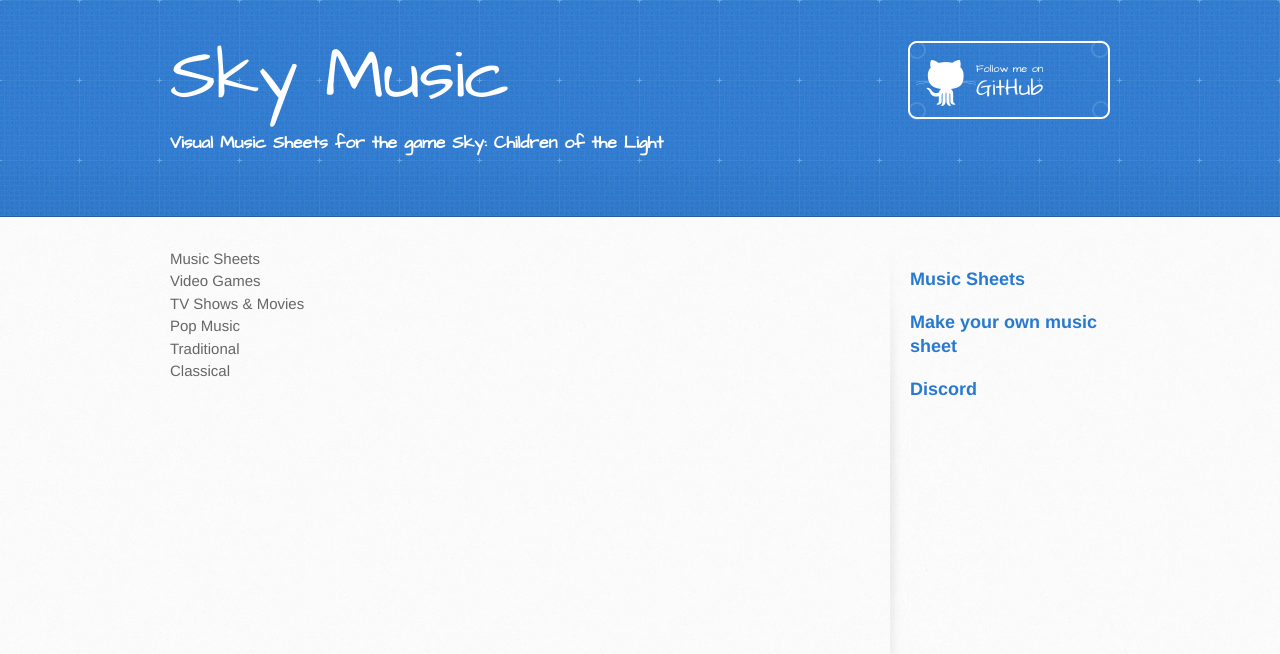
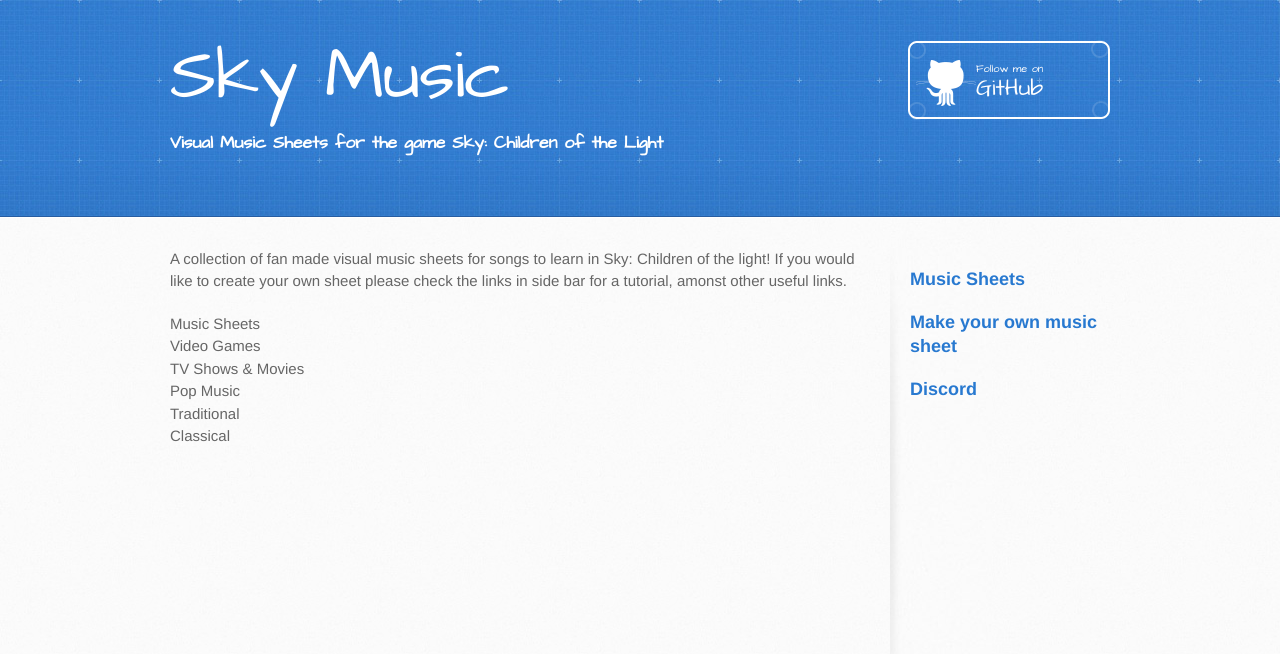
Before and after one commit to sky-music/sky-music.github.io, a Jekyll site: the page built from index.md, in a window 1280 px wide. Shown: the top 654 px of the page. Built offline with Jekyll 4.4.1, drawn with Linux system fonts in a browser that asks for light colours.

Commit message:
Update index.md

```diff
--- a/index.md
+++ b/index.md
@@ -2,82 +2,86 @@
 layout: default
 ---
 
+A collection of fan made visual music sheets for songs to learn in Sky: Children of the light!
+If you would like to create your own sheet please check the links in side bar for a tutorial, amonst other useful links.
+
+
 <details>
   <summary>Music Sheets</summary>
 
-..*Can't Help Falling in Love (Intro)
-..*Graduation Photo
-..*Hallelujah
-..*Illusionary Daytime Flute
-..*Kiss the Rain
-..*Love Like You (transcribed by Nezara)
-..*Mitsuha's Theme - Kimi No Na wa (transcribed by Peri)
-..*Superstition (transcribed by Nezara)
-..*You are my Sunshine
+Can't Help Falling in Love (Intro)
+Graduation Photo
+Hallelujah
+Illusionary Daytime Flute
+Kiss the Rain
+Love Like You (transcribed by Nezara)
+Mitsuha's Theme - Kimi No Na wa (transcribed by Peri)
+Superstition (transcribed by Nezara)
+You are my Sunshine
 </details>
 
 <details>
   <summary>Video Games</summary>
 
-*Dearly Beloved (Kingdom Hearts)
-*Pokemon Center Theme
-*Song of Storms - Legend of Zelda
-*Super Mario NES Theme (simple version)
-*Super Mario NES Theme (with chords)
-*Sweden (Minecraft) - C418
-*Threshold (Journey)
-*Zelda's Lullaby (Ocarina of Time)
+Dearly Beloved (Kingdom Hearts)
+Pokemon Center Theme
+Song of Storms - Legend of Zelda
+Super Mario NES Theme (simple version)
+Super Mario NES Theme (with chords)
+Sweden (Minecraft) - C418
+Threshold (Journey)
+Zelda's Lullaby (Ocarina of Time)
 </details>
 
 <details>
   <summary>TV Shows & Movies</summary>
 
-*Always With Me - Spirited Away
-*Binary Sunset - Star Wars
-*Dango daikazoku - Kyoto Animation
-*Davy Jones Theme - Pirates of the Caribbean
-*Do-Re-Mi - The Sound of Music
-*Godfather Theme - Speak Softly Love
-*Harry Potter - Hedwig's Theme (Advanced)
-*Little Boxes - Weeds
-*Married Life - UP
-*My Heart Will Go On - Titanic Theme
-*Rugrats Theme
-*Shiny (Moana)
-*Somewhere Over the Rainbow (Advanced)
-*穿越时空的思念
+Always With Me - Spirited Away
+Binary Sunset - Star Wars
+Dango daikazoku - Kyoto Animation
+Davy Jones Theme - Pirates of the Caribbean
+Do-Re-Mi - The Sound of Music
+Godfather Theme - Speak Softly Love
+Harry Potter - Hedwig's Theme (Advanced)
+Little Boxes - Weeds
+Married Life - UP
+My Heart Will Go On - Titanic Theme
+Rugrats Theme
+Shiny (Moana)
+Somewhere Over the Rainbow (Advanced)
+穿越时空的思念
 </details>
 
 <details>
   <summary>Pop Music</summary>
 
-*Eleanor Rigby (The Beatles)
-*Hey Jude (The Beatles)
-*Island in the Sun (Weezer)
-*Kaze wo atsumete (Happy End, 1971)
-*Last Christmas (first verse)
-*Take on me (A-Ah)
-*With a little help from my friends (The Beatles)
-*Yellow Submarine (The Beatles)
-*Yesterday (The Beatles)
-*Young Dumb & Broke (Khalid)
+Eleanor Rigby (The Beatles)
+Hey Jude (The Beatles)
+Island in the Sun (Weezer)
+Kaze wo atsumete (Happy End, 1971)
+Last Christmas (first verse)
+Take on me (A-Ah)
+With a little help from my friends (The Beatles)
+Yellow Submarine (The Beatles)
+Yesterday (The Beatles)
+Young Dumb & Broke (Khalid)
 </details>
 
 <details>
   <summary>Traditional</summary>
 
-*Amazing Grace (John Newton)
-*American folk songs
-*Scarborough Fair
+Amazing Grace (John Newton)
+American folk songs
+Scarborough Fair
 </details>
 
 <details>
   <summary>Classical</summary>
 
-*Carol of the Bells
-*Clair de Lune - Debussy
-*Für Elise (Beethoven)
-*Jesu, Joy of Man's Desiring
-*Lullaby (Brahms)
-*Ode to Joy (Beethoven)
+Carol of the Bells
+Clair de Lune - Debussy
+Für Elise (Beethoven)
+Jesu, Joy of Man's Desiring
+Lullaby (Brahms)
+Ode to Joy (Beethoven)
 </details>
```
